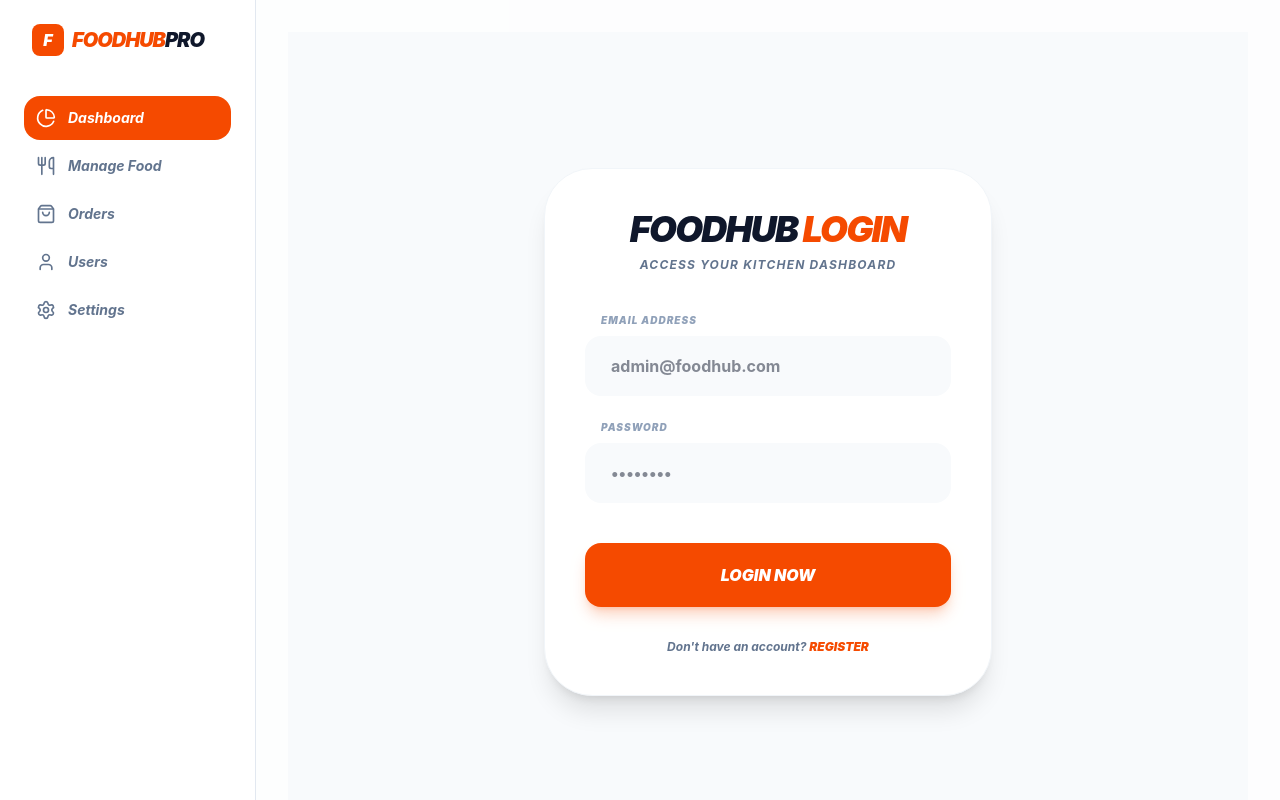
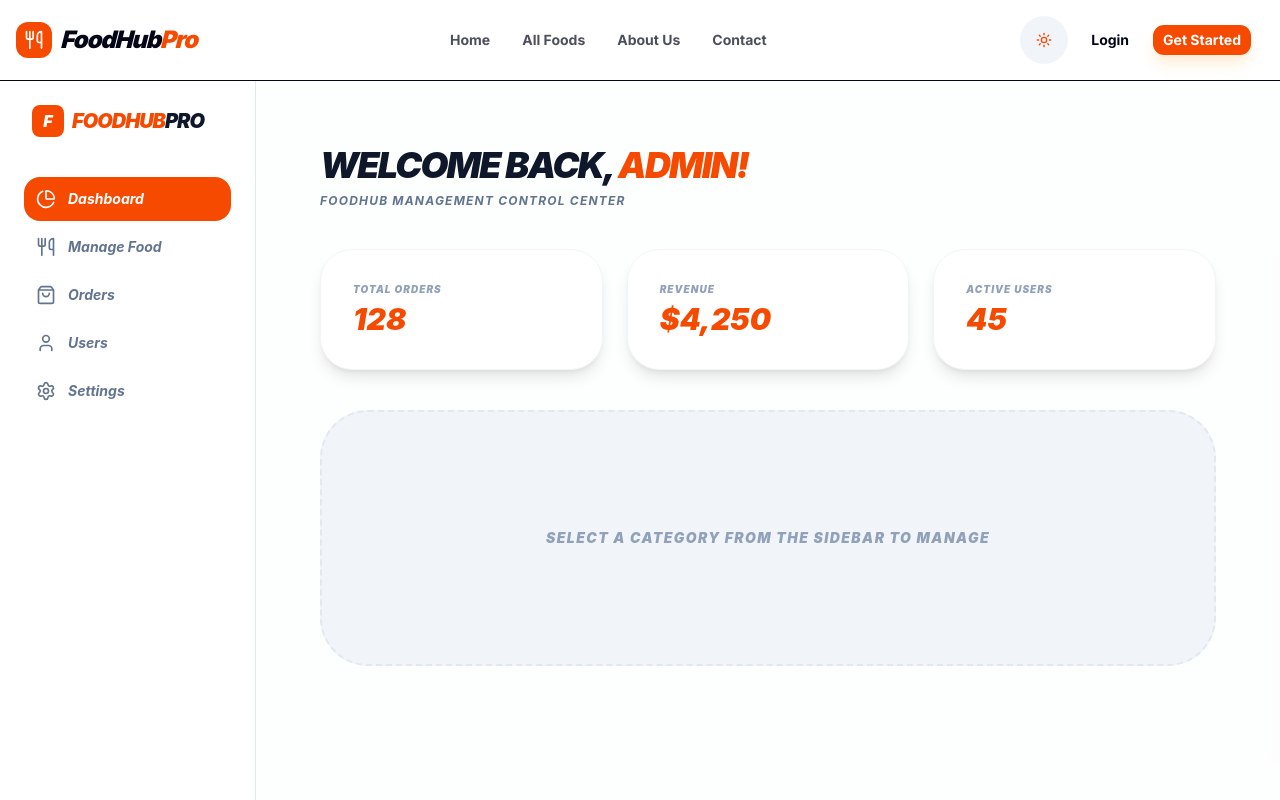
Before and after one commit to kamrul125/Stn-foodhub-frontend, a Next.js app: page /dashboard/admin in a window 1280 px wide. Shown: the top 800 px of the page. Built offline with nearby package versions, Linux system fonts and the light colour scheme.

Commit message:
admin deshboard add

```diff
--- a/src/_middleware.ts
+++ b/src/_middleware.ts
@@ -1,44 +1,36 @@
 import { NextResponse } from "next/server";
 import type { NextRequest } from "next/server";
 
-/**
- * 🔥 Next.js 16+ Proxy Middleware
- * - Runs on every request (except excluded paths)
- * - Used for auth guard, logging, redirects
- */
 export default function proxy(request: NextRequest) {
   const { pathname } = request.nextUrl;
-
-  // 🧠 Example: log request path
-  console.log("Request Path:", pathname);
-
-  // 🔐 Example: Protected routes (optional)
-  const isProtectedRoute =
-    pathname.startsWith("/dashboard");
-
   const token = request.cookies.get("token")?.value;
 
-  // 🚫 If no token and trying to access protected route
+  // ১. লগইন বা রেজিস্টার পেজে থাকলে এবং টোকেন থাকলে ড্যাশবোর্ডে পাঠিয়ে দাও
+  // এটি লুপ হওয়া আটকাবে
+  if (token && (pathname === "/login" || pathname === "/register")) {
+    return NextResponse.redirect(new URL("/dashboard/admin", request.url));
+  }
+
+  // ২. প্রোটেক্টেড রুট চেক
+  const isProtectedRoute = pathname.startsWith("/dashboard");
+
   if (isProtectedRoute && !token) {
+    // টোকেন না থাকলে লগইন পেজে রিডাইরেক্ট
     const loginUrl = new URL("/login", request.url);
+    // নেক্সট জেএস-এ অনেক সময় পুরনো ক্যাশ থাকে, তাই রিডাইরেক্টের সময় কুকি ক্লিয়ার নিশ্চিত করা ভালো
     return NextResponse.redirect(loginUrl);
   }
 
-  // ✅ Allow request
   return NextResponse.next();
 }
 
-/**
- * 🌐 Route matcher (which routes middleware will run on)
- */
 export const config = {
   matcher: [
     /*
-      Exclude:
-      - API routes
-      - Next.js internal files
-      - Static assets
+      সব রাউট ধরবে শুধু নিচের গুলো বাদে:
+      - api, _next/static, _next/image, favicon.ico
+      - পাবলিক ইমেজ বা এসেট ফোল্ডার (যদি থাকে)
     */
-    "/((?!api|_next/static|_next/image|favicon.ico).*)",
+    "/((?!api|_next/static|_next/image|favicon.ico|public|images).*)",
   ],
 };
--- a/src/app/(auth)/login/page.tsx
+++ b/src/app/(auth)/login/page.tsx
@@ -1,14 +1,14 @@
 "use client";
-import React from "react";
+import React, { useState } from "react";
 import { useForm } from "react-hook-form";
 import Link from "next/link";
-import { useRouter } from "next/navigation";
 
 export default function LoginPage() {
   const { register, handleSubmit } = useForm();
-  const router = useRouter();
+  const [isLoading, setIsLoading] = useState(false);
 
   const onSubmit = async (data: any) => {
+    setIsLoading(true);
     try {
       console.log("🚀 Login Attempting...");
 
@@ -23,12 +23,11 @@ export default function LoginPage() {
       const result = await res.json();
 
       if (result.success) {
-        // ১. LocalStorage এ ডাটা রাখা (আপনার অন্যান্য কম্পোনেন্টের ব্যবহারের জন্য)
+        // ১. LocalStorage এ ডাটা সেভ
         localStorage.setItem("accessToken", result.data.token);
         localStorage.setItem("user", JSON.stringify(result.data.user));
 
-        // ২. কুকিতে টোকেন সেট করা (এটিই মূল সমাধান, যা আপনার proxy.ts কে শান্ত করবে)
-        // মিডলওয়্যার বা প্রক্সি ফাইল লোকাল স্টোরেজ পড়তে পারে না, তাই কুকি মাস্ট।
+        // ২. কুকিতে টোকেন সেট করা (SameSite=Lax দিলে মিডলওয়্যার সহজে ধরতে পারে)
         document.cookie = `token=${result.data.token}; path=/; max-age=86400; SameSite=Lax`;
 
         const rawRole = result.data?.user?.role;
@@ -36,31 +35,31 @@ export default function LoginPage() {
 
         console.log("✅ Login Success. Role:", normalizedRole);
 
+        // ৩. রিডাইরেক্ট করার আগে সামান্য বিরতি যাতে কুকি সেট হওয়ার সময় পায়
         if (normalizedRole === "admin") {
-          // window.location.href ব্যবহার করা নিরাপদ কারণ এটি পেজ হার্ড রিফ্রেশ করে
-          // যাতে কুকি আপডেট হওয়ার বিষয়টি মিডলওয়্যার সাথে সাথে বুঝতে পারে।
           window.location.href = "/dashboard/admin";
         } else {
           window.location.href = "/";
         }
       } else {
         alert(result.message || "Login failed! Please check your credentials.");
+        setIsLoading(false);
       }
     } catch (err) {
       console.error("❌ Connection Error:", err);
-      alert("ব্যাকএন্ড সার্ভার কি চালু আছে? চেক করুন।");
+      alert("সার্ভার কানেকশন এরর! আপনার ব্যাকএন্ড কি চালু আছে?");
+      setIsLoading(false);
     }
   };
 
   return (
-    <div className="min-h-screen flex items-center justify-center bg-slate-50 dark:bg-slate-950 p-4 font-sans">
+    <div className="min-h-screen flex items-center justify-center bg-slate-50 dark:bg-slate-950 p-4 font-sans text-slate-900 dark:text-white">
       <div className="w-full max-w-md bg-white dark:bg-slate-900 p-10 rounded-[3rem] shadow-xl border border-slate-100 dark:border-slate-800">
-
         <div className="text-center mb-10">
-          <h1 className="text-4xl font-black italic uppercase tracking-tighter text-slate-900 dark:text-white">
+          <h1 className="text-4xl font-black italic uppercase tracking-tighter">
             FoodHub <span className="text-orange-600">Login</span>
           </h1>
-          <p className="text-slate-500 font-bold italic text-xs mt-2 uppercase tracking-widest">
+          <p className="text-slate-500 font-bold italic text-[10px] mt-2 uppercase tracking-widest">
             Access your kitchen dashboard
           </p>
         </div>
@@ -75,7 +74,7 @@ export default function LoginPage() {
               type="email"
               required
               placeholder="admin@foodhub.com"
-              className="w-full px-6 py-4 rounded-2xl bg-slate-50 dark:bg-slate-800 border-2 border-transparent focus:border-orange-600 focus:bg-white dark:focus:bg-slate-900 outline-none font-bold transition-all text-slate-900 dark:text-white"
+              className="w-full px-6 py-4 rounded-2xl bg-slate-50 dark:bg-slate-800 border-2 border-transparent focus:border-orange-600 focus:bg-white dark:focus:bg-slate-900 outline-none font-bold transition-all"
             />
           </div>
 
@@ -88,15 +87,16 @@ export default function LoginPage() {
               type="password"
               required
               placeholder="••••••••"
-              className="w-full px-6 py-4 rounded-2xl bg-slate-50 dark:bg-slate-800 border-2 border-transparent focus:border-orange-600 focus:bg-white dark:focus:bg-slate-900 outline-none font-bold transition-all text-slate-900 dark:text-white"
+              className="w-full px-6 py-4 rounded-2xl bg-slate-50 dark:bg-slate-800 border-2 border-transparent focus:border-orange-600 focus:bg-white dark:focus:bg-slate-900 outline-none font-bold transition-all"
             />
           </div>
 
           <button
             type="submit"
-            className="w-full bg-orange-600 hover:bg-orange-700 text-white font-black italic uppercase py-5 rounded-2xl transition-all shadow-lg shadow-orange-600/25 active:scale-[0.98] mt-4"
+            disabled={isLoading}
+            className={`w-full ${isLoading ? 'bg-slate-400' : 'bg-orange-600 hover:bg-orange-700'} text-white font-black italic uppercase py-5 rounded-2xl transition-all shadow-lg shadow-orange-600/25 active:scale-[0.98] mt-4`}
           >
-            Login Now
+            {isLoading ? "Checking..." : "Login Now"}
           </button>
         </form>
 
--- /dev/null
+++ b/src/app/(main)/dashboard/admin/page.tsx
@@ -0,0 +1,54 @@
+"use client";
+import React, { useEffect, useState } from "react";
+
+export default function AdminDashboard() {
+  const [adminName, setAdminName] = useState("Admin");
+
+  useEffect(() => {
+    // লোকাল স্টোরেজ থেকে ইউজারের নাম নেওয়ার চেষ্টা
+    const userData = localStorage.getItem("user");
+    if (userData) {
+      const parsedUser = JSON.parse(userData);
+      setAdminName(parsedUser.name || "Admin");
+    }
+  }, []);
+
+  return (
+    <div className="p-8">
+      {/* Header Section */}
+      <div className="mb-10">
+        <h1 className="text-4xl font-black italic uppercase tracking-tighter text-slate-900 dark:text-white">
+          Welcome back, <span className="text-orange-600">{adminName}!</span>
+        </h1>
+        <p className="text-slate-500 font-bold italic text-xs mt-2 uppercase tracking-widest">
+          FoodHub Management Control Center
+        </p>
+      </div>
+
+      {/* Quick Stats Grid */}
+      <div className="grid grid-cols-1 md:grid-cols-3 gap-6">
+        <div className="bg-white dark:bg-slate-900 p-8 rounded-[2rem] shadow-lg border border-slate-100 dark:border-slate-800">
+          <p className="text-[10px] font-black uppercase italic text-slate-400 tracking-widest mb-1">Total Orders</p>
+          <h2 className="text-3xl font-black italic text-orange-600">128</h2>
+        </div>
+
+        <div className="bg-white dark:bg-slate-900 p-8 rounded-[2rem] shadow-lg border border-slate-100 dark:border-slate-800">
+          <p className="text-[10px] font-black uppercase italic text-slate-400 tracking-widest mb-1">Revenue</p>
+          <h2 className="text-3xl font-black italic text-orange-600">$4,250</h2>
+        </div>
+
+        <div className="bg-white dark:bg-slate-900 p-8 rounded-[2rem] shadow-lg border border-slate-100 dark:border-slate-800">
+          <p className="text-[10px] font-black uppercase italic text-slate-400 tracking-widest mb-1">Active Users</p>
+          <h2 className="text-3xl font-black italic text-orange-600">45</h2>
+        </div>
+      </div>
+
+      {/* Main Content Area Placeholder */}
+      <div className="mt-10 bg-slate-100 dark:bg-slate-800/50 border-2 border-dashed border-slate-200 dark:border-slate-700 h-64 rounded-[3rem] flex items-center justify-center">
+        <p className="text-slate-400 font-black italic uppercase tracking-widest text-sm">
+          Select a category from the sidebar to manage
+        </p>
+      </div>
+    </div>
+  );
+}
--- a/src/app/dashboard/admin/page.tsx
+++ /dev/null
@@ -1,103 +0,0 @@
-"use client";
-import React from "react";
-import { useForm } from "react-hook-form";
-import Link from "next/link";
-
-export default function LoginPage() {
-  const { register, handleSubmit } = useForm();
-
-  const onSubmit = async (data: any) => {
-    try {
-      const res = await fetch("http://localhost:5000/api/v1/auth/login", {
-        method: "POST",
-        headers: { "Content-Type": "application/json" },
-        body: JSON.stringify(data),
-      });
-
-      const result = await res.json();
-
-      console.log("Logged In User Role:", result.data?.user?.role);
-
-      if (result.success) {
-        localStorage.setItem("accessToken", result.data.token);
-        localStorage.setItem("user", JSON.stringify(result.data.user));
-
-        // রোল যাই আসুক (ADMIN/admin), সেটাকে ছোট হাতের করে চেক করছি
-        const userRole = result.data?.user?.role?.toLowerCase();
-
-        if (userRole === "admin") {
-          // অ্যাডমিন হলে সরাসরি আপনার ড্যাশবোর্ড পেজে যাবে
-          window.location.href = "/dashboard/admin";
-        } else {
-          // ইউজার হলে হোমে যাবে
-          window.location.href = "/";
-        }
-      } else {
-        alert(result.message || "লগইন ব্যর্থ হয়েছে!");
-      }
-    } catch (err) {
-      console.error("Login Error:", err);
-      alert("সার্ভার কানেকশন এরর!");
-    }
-  };
-
-  return (
-    <div className="min-h-screen flex items-center justify-center bg-slate-50 dark:bg-slate-950 p-4">
-      <div className="w-full max-w-md bg-white dark:bg-slate-900 p-10 rounded-[3rem] shadow-xl border border-slate-100 dark:border-slate-800">
-
-        <div className="text-center mb-10">
-          <h1 className="text-4xl font-black italic uppercase tracking-tighter text-slate-900 dark:text-white">
-            FoodHub <span className="text-orange-600">Login</span>
-          </h1>
-          <p className="text-slate-500 font-bold italic text-xs mt-2 uppercase tracking-widest">
-            Access your kitchen dashboard
-          </p>
-        </div>
-
-        <form onSubmit={handleSubmit(onSubmit)} className="space-y-6">
-          <div className="space-y-2">
-            <label className="block text-[10px] font-black uppercase italic text-slate-400 ml-4 tracking-widest">
-              Email Address
-            </label>
-            <input
-              {...register("email")}
-              type="email"
-              required
-              placeholder="admin@foodhub.com"
-              className="w-full px-6 py-4 rounded-2xl bg-slate-50 dark:bg-slate-800 border-2 border-transparent focus:border-orange-600 focus:bg-white dark:focus:bg-slate-900 outline-none font-bold transition-all text-slate-900 dark:text-white"
-            />
-          </div>
-
-          <div className="space-y-2">
-            <label className="block text-[10px] font-black uppercase italic text-slate-400 ml-4 tracking-widest">
-              Password
-            </label>
-            <input
-              {...register("password")}
-              type="password"
-              required
-              placeholder="••••••••"
-              className="w-full px-6 py-4 rounded-2xl bg-slate-50 dark:bg-slate-800 border-2 border-transparent focus:border-orange-600 focus:bg-white dark:focus:bg-slate-900 outline-none font-bold transition-all text-slate-900 dark:text-white"
-            />
-          </div>
-
-          <button
-            type="submit"
-            className="w-full bg-orange-600 hover:bg-orange-700 text-white font-black italic uppercase py-5 rounded-2xl transition-all shadow-lg shadow-orange-600/25 active:scale-[0.98] mt-4"
-          >
-            Login Now
-          </button>
-        </form>
-
-        <div className="mt-8 text-center">
-          <p className="text-slate-500 text-xs font-bold italic">
-            Don't have an account?{" "}
-            <Link href="/register" className="text-orange-600 hover:underline font-black">
-              REGISTER
-            </Link>
-          </p>
-        </div>
-      </div>
-    </div>
-  );
-}
```
Also changed, not shown: src/app/(main)/dashboard/admin/manage-foods/page.tsx (renamed from src/app/dashboard/admin/manage-foods/page.tsx), src/app/(main)/dashboard/admin/manage-users/page.tsx (renamed from src/app/dashboard/admin/manage-users/page.tsx), src/app/(main)/dashboard/admin/orders/page.tsx (renamed from src/app/dashboard/admin/orders/page.tsx), src/app/(main)/dashboard/layout.tsx (renamed from src/app/dashboard/layout.tsx), src/app/(main)/dashboard/page.tsx (renamed from src/app/dashboard/page.tsx), src/app/(main)/dashboard/user/profile/page.tsx (renamed from src/app/dashboard/user/profile/page.tsx).
